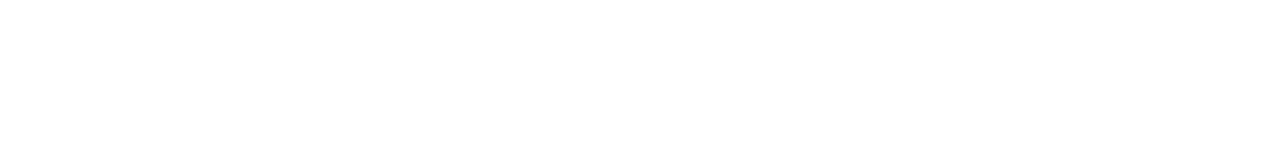
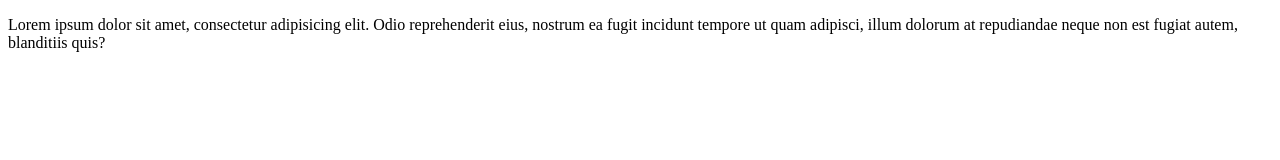
Before and after one commit to scoobydooad5545/cats, a plain HTML site: page index.html in a window 1280 px wide. Drawn offline with Linux system fonts and the light colour scheme.

Commit message:
added container, row, column, lorem

```diff
--- a/index.html
+++ b/index.html
@@ -5,6 +5,16 @@
 	<title>Document</title>
 </head>
 <body>
+	<div class="container">
+		<div class="row">
+			<div class="col-xs-12">
+				<p>Lorem ipsum dolor sit amet, consectetur adipisicing elit. Odio reprehenderit eius, nostrum ea fugit incidunt tempore ut quam adipisci, illum dolorum at repudiandae neque non est fugiat autem, blanditiis quis?</p>
+			</div>
+		</div>
+	</div>
+
+
+
 
 </body>
 </html>
```
